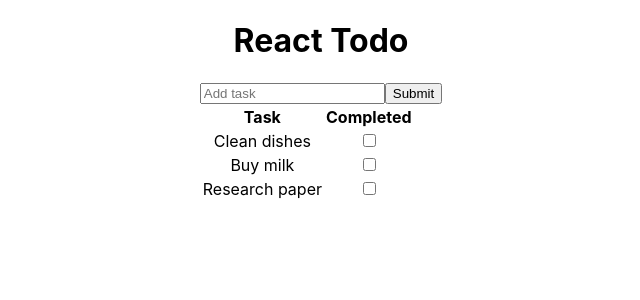
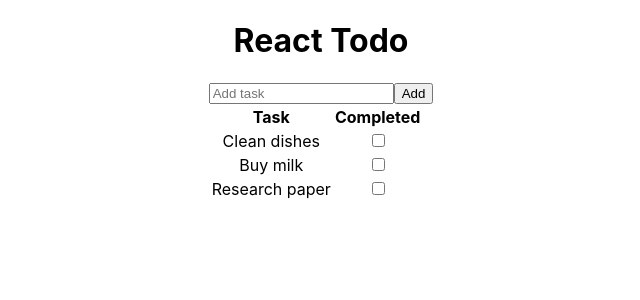
Before and after one commit to pzrsa/react-todo, a React (Create React App) app: page / in a window 1280 px wide. Shown: the top 300 px of the page, without its empty margins (319-959 px from the left). Built offline with nearby package versions, Linux system fonts and the light colour scheme.

Commit message:
typo for button text

```diff
--- a/src/components/TaskAdder.jsx
+++ b/src/components/TaskAdder.jsx
@@ -19,7 +19,7 @@ const TaskAdder = ({ addTask }) => {
         value={text}
         onChange={(e) => setText(e.target.value)}
       />
-      <input type="submit" name="Add" />
+      <input type="submit" value="Add" />
     </form>
   );
 };
```
